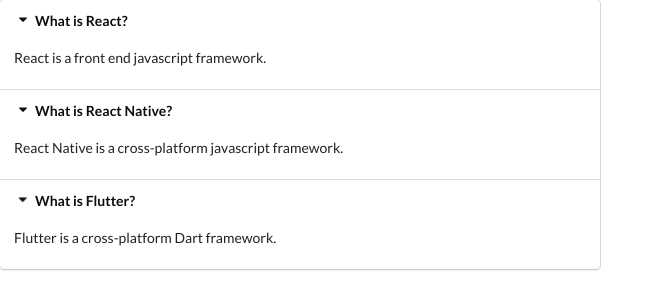
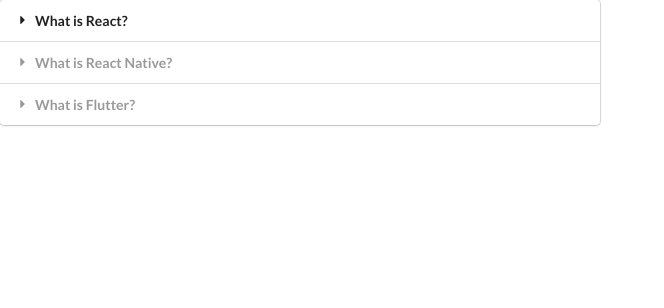
Before and after one commit to akiralab/react-playground, a React (Create React App) app: page / in a window 1280 px wide. Shown: the top 308 px of the page, without its empty margins (0-664 px from the left). Built offline with nearby package versions, Linux system fonts and the light colour scheme.

Commit message:
revised Accordion.js

```diff
--- a/src/components/Accordion.js
+++ b/src/components/Accordion.js
@@ -1,18 +1,24 @@
-import React from 'react';
+import React, { useState } from 'react';
 
 const Accordion = ({ items }) => {
+    const [ activeIndex, setActiveIndex ] = useState(null);
 
     const onTitleClick = (index) => {
+        setActiveIndex(index);
         console.log('Title clicked', index);
     };
+
     const renderedItems = items.map((item, index) => {
+
+        const active  = index ===  activeIndex ? 'active' : '';
+
         return (
             <React.Fragment key={item.title}>
-                <div className="title active" onClick={()=>onTitleClick(index)}>
+                <div className={`title ${active}`} onClick={()=>onTitleClick(index)}>
                     <i className="dropdown icon"></i>
                     {item.title}
                 </div>
-                <div className="content active">
+                <div className={`content ${active}`}>
                     <p>
                         {item.content}
                     </p>
```
Also changed, not shown: src/old/indexSeasons.js (deleted, +0 -29 lines), 1 other file (tests, documents, lock files or other folders).
